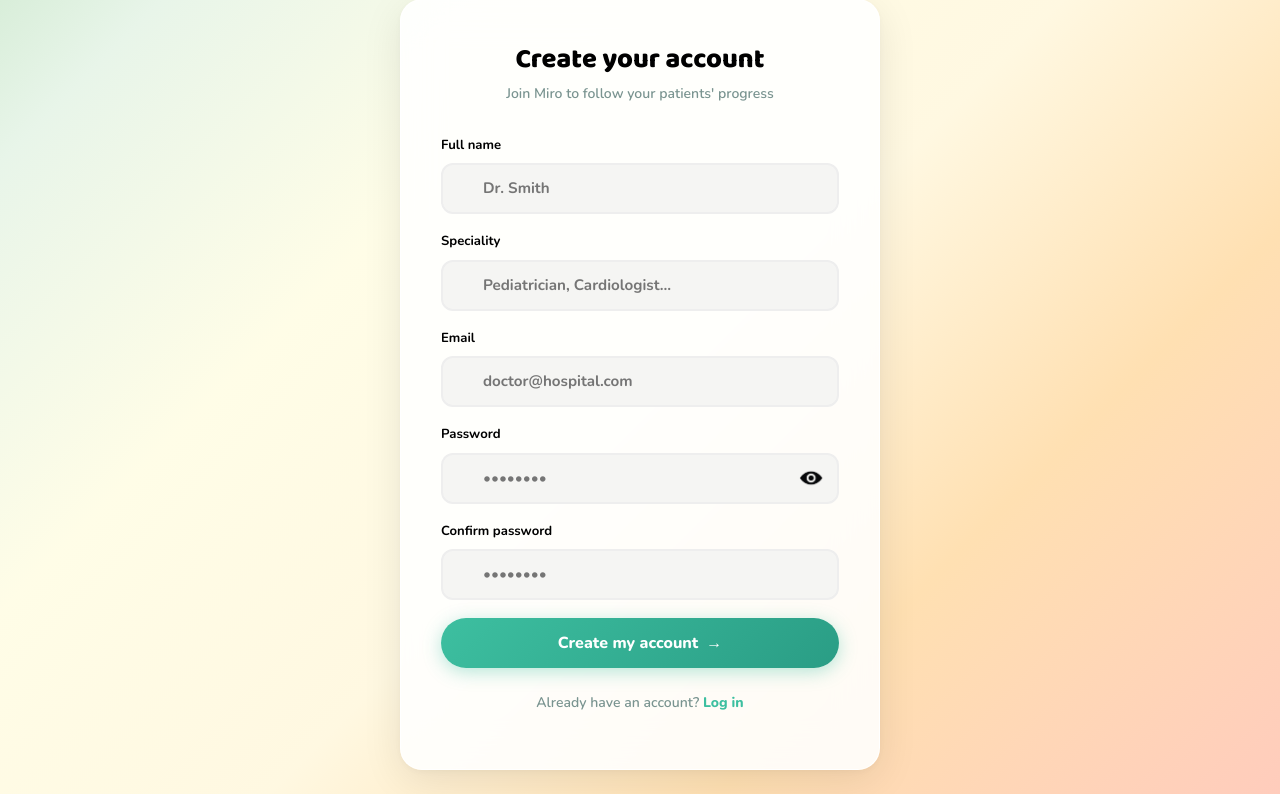
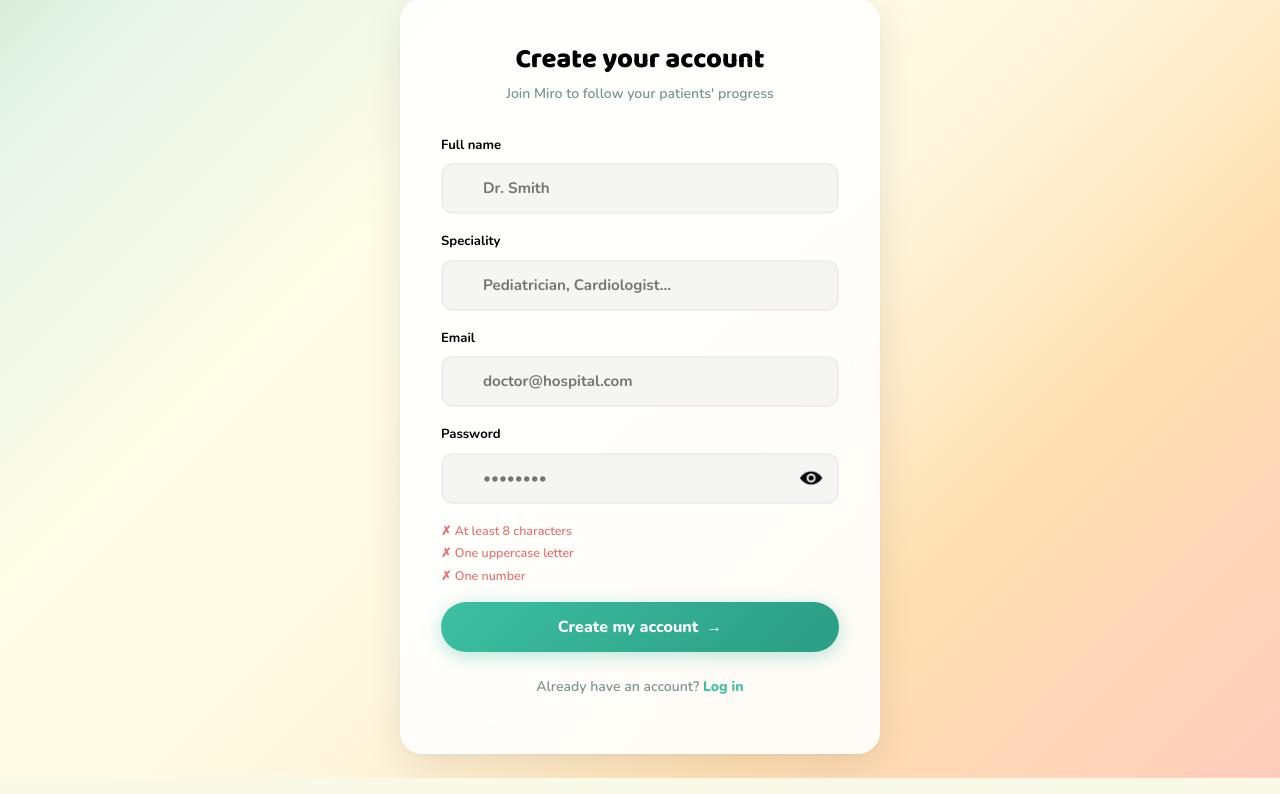
Before and after one commit to integeek/Nevo, a PHP site: page /MedicalSignup.php in a window 1280 px wide. Shown: the part 175-969 px from the top of the page. Run offline with PHP 8.4, Linux system fonts and the light colour scheme.

Commit message:
page update

```diff
--- a/View/Page/LoginChild.php
+++ b/View/Page/LoginChild.php
@@ -62,7 +62,7 @@
 
   <body>
     <nav>
-      <a class="nav-logo" href="#">
+      <a class="nav-logo" href="HomeLogin.php">
         <div class="logo-icon">✦</div>
         Nevo
       </a>
--- a/View/Page/LoginParent.php
+++ b/View/Page/LoginParent.php
@@ -22,7 +22,7 @@
   </head>
   <body>
     <nav>
-      <a href="#" class="nav-logo">
+      <a href="HomeLogin.php" class="nav-logo">
         <div class="logo-icon">✦</div>
         Nevo
       </a>
--- a/View/Page/MedicalDashboard.php
+++ b/View/Page/MedicalDashboard.php
@@ -24,6 +24,7 @@
         <div class="logo-icon">✦</div>
         Miro
       </a>
+      <a href="../../Controller/Authentication/Logout.php" class="nav-btn-logout">Logout</a>
     </nav>
 
     <main>
--- a/View/Page/MedicalLogin.php
+++ b/View/Page/MedicalLogin.php
@@ -22,7 +22,7 @@
   </head>
   <body>
     <nav>
-      <a href="HomeLogin.html" class="nav-logo">
+      <a href="HomeLogin.php" class="nav-logo">
         <div class="logo-icon">✦</div>
         Miro
       </a>
--- a/View/Page/MedicalSignup.php
+++ b/View/Page/MedicalSignup.php
@@ -20,10 +20,25 @@
     <link rel="stylesheet" href="../Style/LoginParent.css">
     <script src="https://cdn.jsdelivr.net/npm/bootstrap@5.3.3/dist/js/bootstrap.bundle.min.js" defer></script>
     <script src="../Script/TogglePassword.js" defer></script>
+    <style>
+      .pwd-rule { font-size:0.78rem; font-weight:600; color:#e57373; transition:color 0.2s; }
+      .pwd-rule.valid { color:#3dbfa0; }
+    </style>
+    <script>
+      function checkPasswordStrength(val) {
+        const set = (id, ok) => document.getElementById(id).className = 'pwd-rule' + (ok ? ' valid' : '');
+        set('rule-length', val.length >= 8);
+        set('rule-upper',  /[A-Z]/.test(val));
+        set('rule-number', /[0-9]/.test(val));
+        document.getElementById('rule-length').textContent = (val.length >= 8 ? '✓' : '✗') + ' At least 8 characters';
+        document.getElementById('rule-upper').textContent  = (/[A-Z]/.test(val) ? '✓' : '✗') + ' One uppercase letter';
+        document.getElementById('rule-number').textContent = (/[0-9]/.test(val) ? '✓' : '✗') + ' One number';
+      }
+    </script>
   </head>
   <body>
     <nav>
-      <a href="HomeLogin.html" class="nav-logo">
+      <a href="HomeLogin.php" class="nav-logo">
         <div class="logo-icon">✦</div>
         Miro
       </a>
@@ -53,13 +68,13 @@
 
             <label for="passwordInput">Password</label>
             <div class="input-wrap">
-              <input type="password" class="form-input" name="password" placeholder="••••••••" id="passwordInput"/>
+              <input type="password" class="form-input" name="password" placeholder="••••••••" id="passwordInput" oninput="checkPasswordStrength(this.value)"/>
               <img class="toggle-pass" id="toggleBtn" src="../Assets/img/icon-eye-open.png" alt="Show/Hide password"/>
             </div>
-
-            <label for="confirmPasswordInput">Confirm password</label>
-            <div class="input-wrap">
-              <input type="password" class="form-input" name="confirm_password" placeholder="••••••••" id="confirmPasswordInput"/>
+            <div id="pwdRules" style="margin-bottom:16px;display:flex;flex-direction:column;gap:4px;">
+              <div class="pwd-rule" id="rule-length">✗ At least 8 characters</div>
+              <div class="pwd-rule" id="rule-upper">✗ One uppercase letter</div>
+              <div class="pwd-rule" id="rule-number">✗ One number</div>
             </div>
 
             <button class="btn-login" type="submit">Create my account <span>→</span></button>
--- a/View/Page/ParentDashboard.php
+++ b/View/Page/ParentDashboard.php
@@ -27,6 +27,7 @@
       <div style="display:flex; gap:10px; align-items:center;">
         <a href="SettingParent.php" class="nav-btn nav-btn-outline">⚙ Settings</a>
         <a href="SettingFamily.php" class="nav-btn">My family</a>
+        <a href="../../Controller/Authentication/Logout.php" class="nav-btn nav-btn-outline">Logout</a>
       </div>
     </nav>
 
--- a/View/Page/SignupParent.php
+++ b/View/Page/SignupParent.php
@@ -24,7 +24,7 @@
   </head>
   <body>
     <nav>
-      <a href="#" class="nav-logo">
+      <a href="HomeLogin.php" class="nav-logo">
         <div class="logo-icon">✦</div>
         Nevo
       </a>
```
Also changed, not shown: View/Page/HomeLogin.php (+14 -3 lines).
